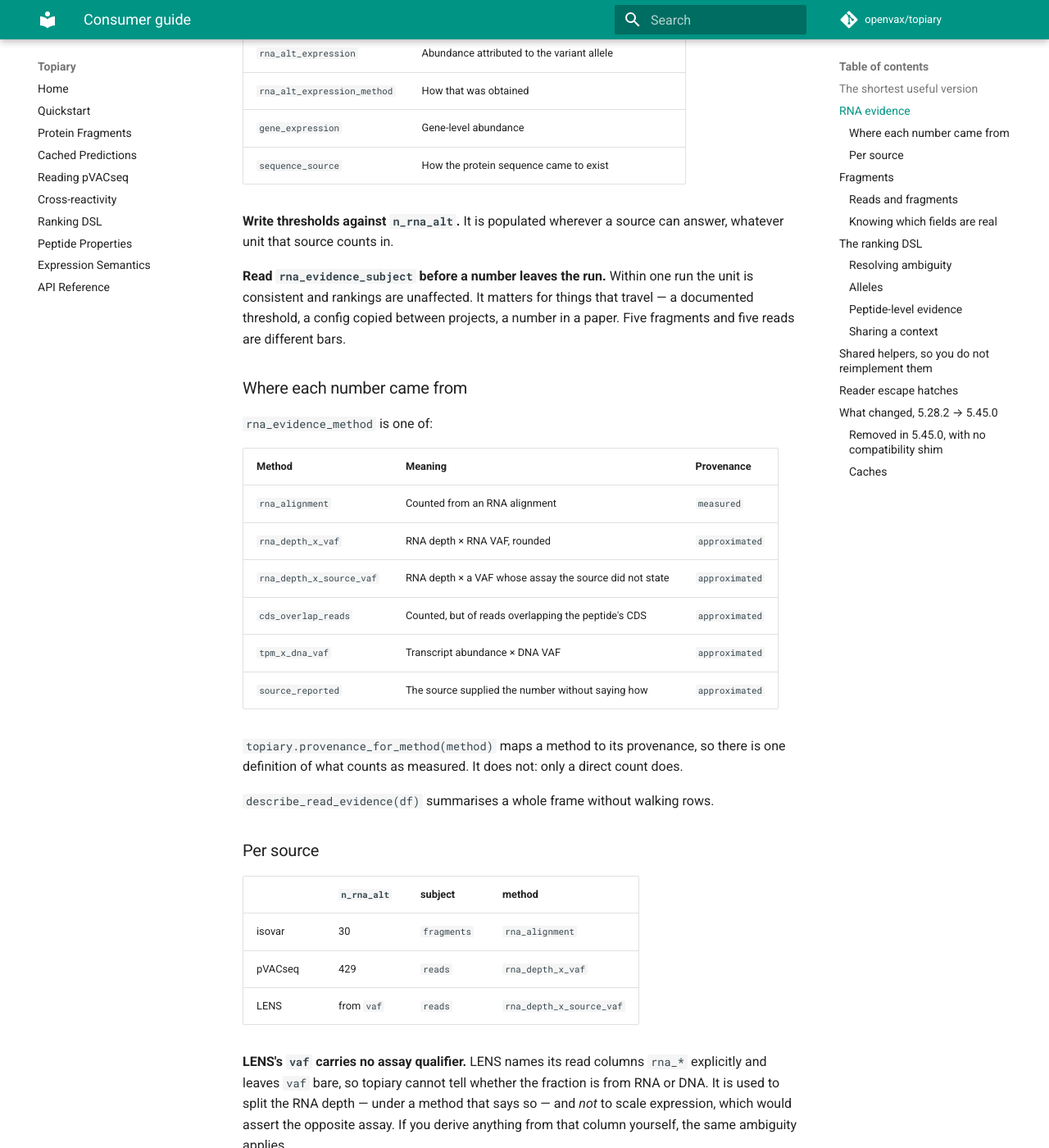
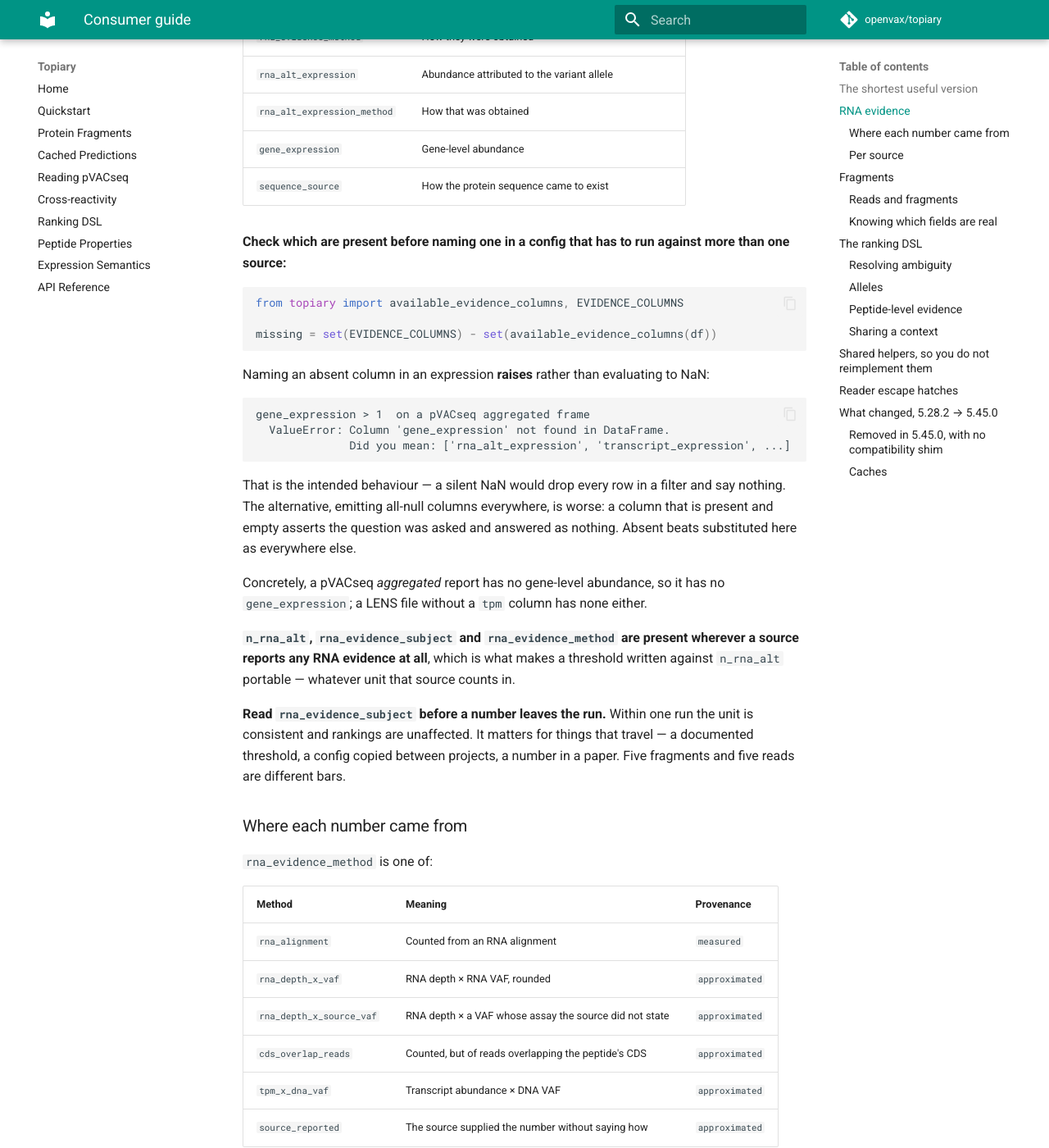
Before and after one commit to openvax/topiary, an MkDocs documentation site: the page built from docs/consumer-guide.md, in a window 1280 px wide and 1400 px high, scrolled down 1057 px. Shown: the whole window at 82% size. Built offline with MkDocs 1.6.1 and Material for MkDocs 9.7.7, drawn with Linux system fonts in a browser that asks for light colours; comment, search, counter and statistics services are not loaded; some of the changed text lies outside the part shown.

Commit message:
Correct the guide's shared-column claim, and ship it (#246)
The guide said the nine evidence columns were "identical across
readers". They are the same vocabulary, not the same columns: a reader
emits one only where its source can answer, and a pVACseq aggregated
report has no gene-level abundance so no gene_expression.

That mattered for the exact use the guide recommends. Naming an absent
column in an expression raises rather than evaluating to NaN, so a
config written against a LENS frame breaks on an aggregated pVACseq one
-- the portability failure the section exists to prevent.

Raising stays, and the columns stay absent rather than all-null: a
present-but-empty column asserts the question was asked and answered as
nothing. available_evidence_columns(df) and EVIDENCE_COLUMNS let a
consumer check rather than discover the gap at runtime.

MANIFEST.in ships docs/ in the sdist. The guide is framed as the thing a
consumer reads instead of asking, and it was not in the distribution at
all -- anyone working from an installed package could not find it.

Found by the consumer checking the guide's claims against the shipped
package rather than reading it, which is what the guide asks its readers
to do. Every code example in it had been executed; the sentence
summarising them had not.

5 tests. Version 5.46.0.

Claude-Session: https://claude.ai/code/session_01BAUqjqDDPXaTdtUDJqapJG

````diff
--- a/docs/consumer-guide.md
+++ b/docs/consumer-guide.md
@@ -29,7 +29,8 @@ unchanged against LENS, pVACseq, or a predictor's own output.
 
 ## RNA evidence
 
-Nine columns, identical across readers:
+Nine columns. **The same vocabulary across readers, not the same columns** — a
+reader emits one only where its source can answer:
 
 | Column | Meaning |
 |---|---|
@@ -43,8 +44,36 @@ Nine columns, identical across readers:
 | `gene_expression` | Gene-level abundance |
 | `sequence_source` | How the protein sequence came to exist |
 
-**Write thresholds against `n_rna_alt`.** It is populated wherever a source can
-answer, whatever unit that source counts in.
+**Check which are present before naming one in a config that has to run against
+more than one source:**
+
+```python
+from topiary import available_evidence_columns, EVIDENCE_COLUMNS
+
+missing = set(EVIDENCE_COLUMNS) - set(available_evidence_columns(df))
+```
+
+Naming an absent column in an expression **raises** rather than evaluating to
+NaN:
+
+```
+gene_expression > 1  on a pVACseq aggregated frame
+  ValueError: Column 'gene_expression' not found in DataFrame.
+              Did you mean: ['rna_alt_expression', 'transcript_expression', ...]
+```
+
+That is the intended behaviour — a silent NaN would drop every row in a filter
+and say nothing. The alternative, emitting all-null columns everywhere, is
+worse: a column that is present and empty asserts the question was asked and
+answered as nothing. Absent beats substituted here as everywhere else.
+
+Concretely, a pVACseq *aggregated* report has no gene-level abundance, so it has
+no `gene_expression`; a LENS file without a `tpm` column has none either.
+
+**`n_rna_alt`, `rna_evidence_subject` and `rna_evidence_method` are present
+wherever a source reports any RNA evidence at all**, which is what makes a
+threshold written against `n_rna_alt` portable — whatever unit that source
+counts in.
 
 **Read `rna_evidence_subject` before a number leaves the run.** Within one run
 the unit is consistent and rankings are unaffected. It matters for things that
--- a/topiary/__init__.py
+++ b/topiary/__init__.py
@@ -126,7 +126,9 @@ from .rna_evidence import (
     attach_sequence_source,
     describe_read_evidence,
     provenance_for_method,
+    EVIDENCE_COLUMNS,
     attach_rna_evidence_columns,
+    available_evidence_columns,
     split_reads_by_vaf,
 )
 from .result import (
@@ -136,7 +138,7 @@ from .result import (
 )
 from .wide import detect_form, from_wide, to_wide
 
-__version__ = "5.45.1"
+__version__ = "5.46.0"
 
 __all__ = [
     "TopiaryPredictor",
@@ -258,6 +260,8 @@ __all__ = [
     "READS",
     "READ_SUBJECTS",
     "attach_rna_evidence_columns",
+    "available_evidence_columns",
+    "EVIDENCE_COLUMNS",
     "READ_COUNT_METHODS",
     "SEQUENCE_SOURCES",
     "attach_read_evidence",
````
Also changed, not shown: CHANGELOG.md (+32 -0 lines), 3 other files.
